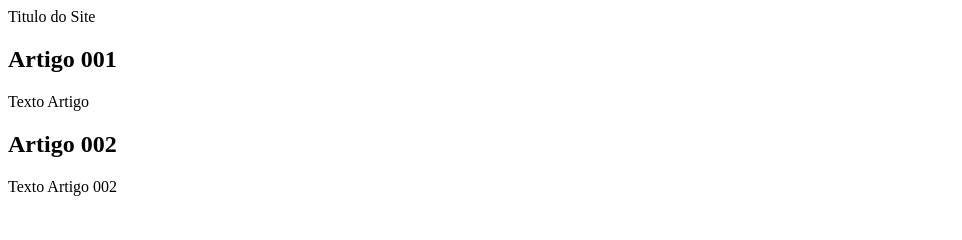
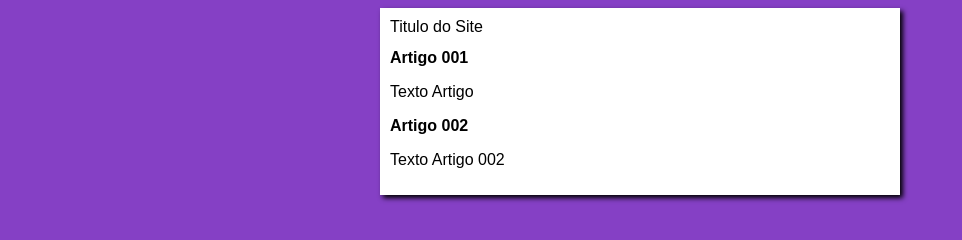
Before and after one commit to VinyTech/Projeto-Site, a plain HTML site: page index.html in a window 1280 px wide. Shown: the whole page, without its empty margins (0-962 px from the left). Drawn offline with Linux system fonts and the light colour scheme.

Commit message:
Iniciei o Designer

```diff
--- /dev/null
+++ b/estilos/style.css
@@ -0,0 +1,18 @@
+*{
+    font-family: Arial, Helvetica, sans-serif;
+    font-size: 16px;
+}
+
+body {
+    background-color: rgb(133, 64, 197);
+
+}
+
+main {
+    background-color: white;
+    width: 500px;
+    margin: auto;
+    padding: 10px;
+    box-shadow: 3px 3px 5px rgba(0, 0, 0, 473);
+
+}
--- a/index.html
+++ b/index.html
@@ -4,6 +4,7 @@
     <meta charset="UTF-8">
     <meta name="viewport" content="width=device-width, initial-scale=1.0">
     <title>Titulio do Site</title>
+    <link rel="stylesheet" href="estilos/style.css">
 </head>
 <body>
     <main>
```
